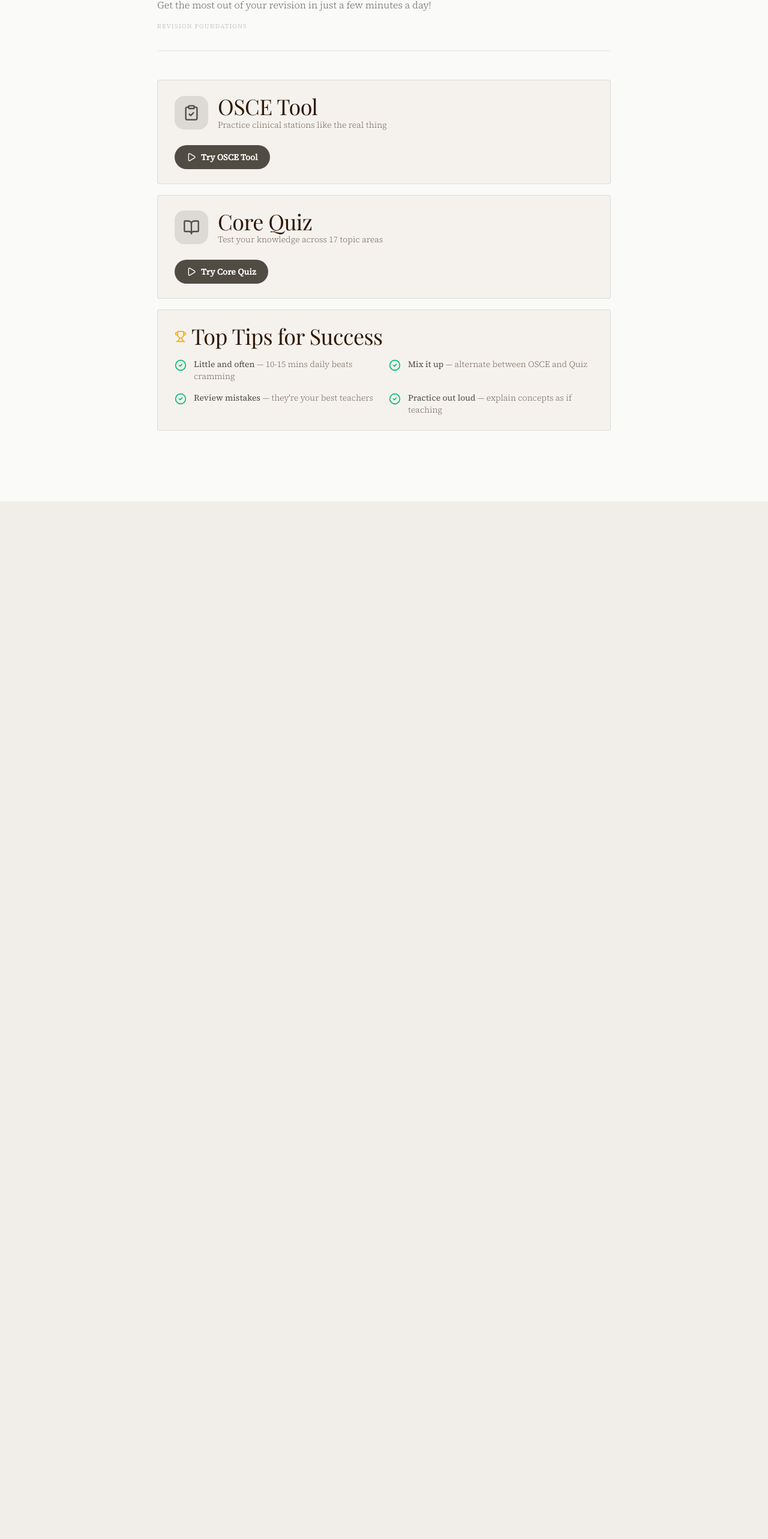
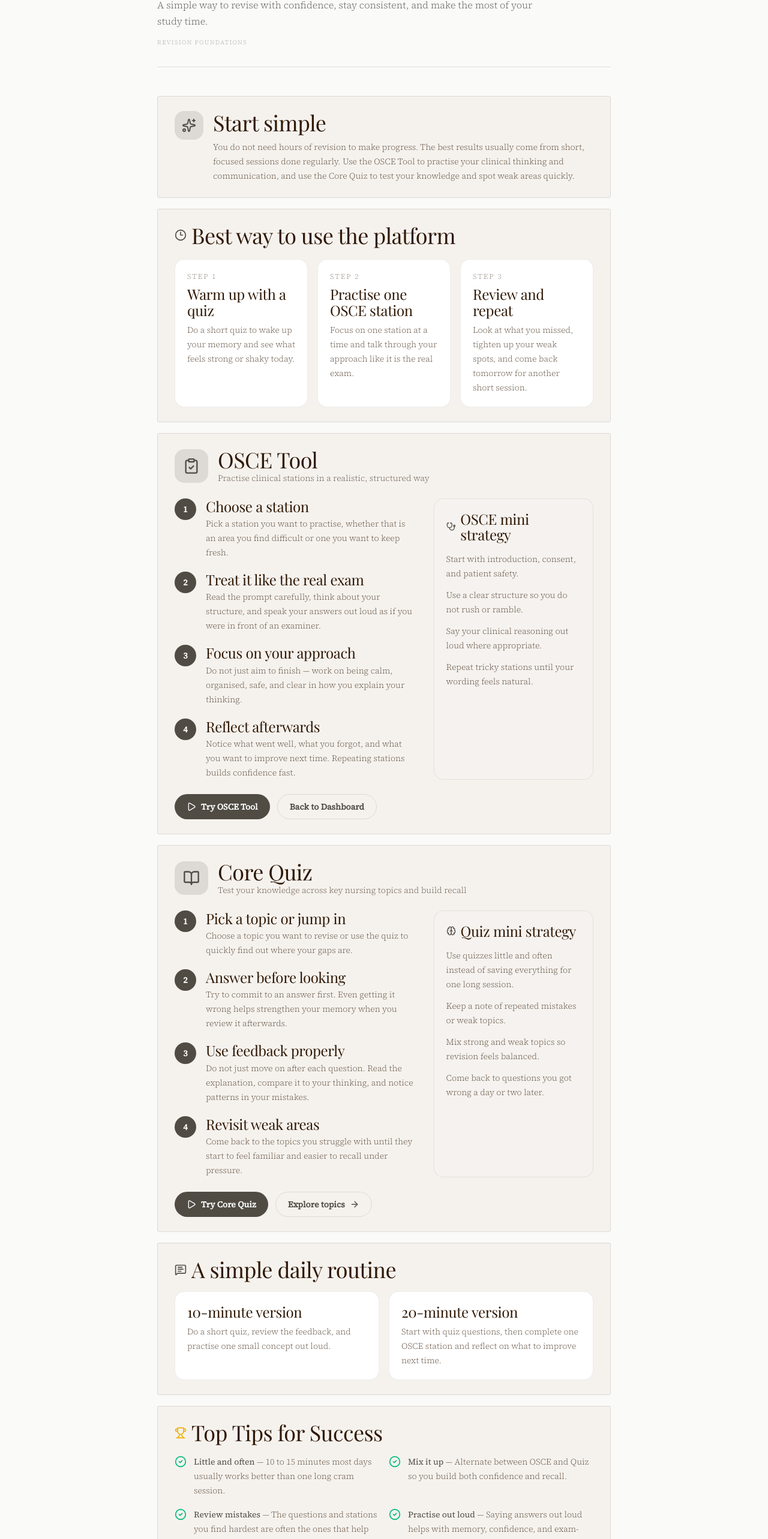
Before and after one commit to laurencaitlinemmerson-tech/revision-foundations-saas, a Next.js app: page /how-to-use in a window 1280 px wide. Shown: the part 219-2785 px from the top of the page at 60% size. Before the commit the page ends 1055 px from the top, so only its background shows below. Built offline with nearby package versions, Linux system fonts and the light colour scheme; no server answers; a web font is replaced by a local one.

Commit message:
Update page.tsx

```diff
--- a/src/app/how-to-use/page.tsx
+++ b/src/app/how-to-use/page.tsx
@@ -1,29 +1,182 @@
 import Link from 'next/link';
 import EditorialLayout from '@/components/EditorialLayout';
-import { ClipboardCheck, BookOpen, Play, CheckCircle2, ArrowRight, Trophy } from 'lucide-react';
+import {
+  ClipboardCheck,
+  BookOpen,
+  Play,
+  CheckCircle2,
+  ArrowRight,
+  Trophy,
+  Clock3,
+  Brain,
+  MessageSquareText,
+  Stethoscope,
+  Sparkles,
+} from 'lucide-react';
+
+function Step({
+  number,
+  title,
+  description,
+}: {
+  number: string;
+  title: string;
+  description: string;
+}) {
+  return (
+    <div className="flex items-start gap-4">
+      <div className="w-9 h-9 rounded-full bg-[var(--purple)] text-white flex items-center justify-center text-sm font-semibold flex-shrink-0">
+        {number}
+      </div>
+      <div>
+        <h3 className="text-[var(--plum)] font-semibold mb-1">{title}</h3>
+        <p className="text-sm text-[var(--plum-dark)]/75 leading-6">{description}</p>
+      </div>
+    </div>
+  );
+}
+
+function Tip({
+  title,
+  children,
+}: {
+  title: string;
+  children: React.ReactNode;
+}) {
+  return (
+    <div className="flex items-start gap-3">
+      <CheckCircle2 className="w-5 h-5 text-emerald-500 flex-shrink-0 mt-0.5" />
+      <p className="text-sm text-[var(--plum-dark)]/75 leading-6">
+        <strong className="text-[var(--plum)]">{title}</strong> — {children}
+      </p>
+    </div>
+  );
+}
 
 export default function HowToUsePage() {
   return (
     <EditorialLayout
       kicker="Quick Guide"
       title="How to Use Your Tools"
-      standfirst="Get the most out of your revision in just a few minutes a day!"
+      standfirst="A simple way to revise with confidence, stay consistent, and make the most of your study time."
       byline="Revision Foundations"
       backHref="/dashboard"
       backLabel="Back to Dashboard"
     >
+      <div className="space-y-8">
+        {/* Intro Card */}
+        <div className="ed-card bg-[var(--lilac-soft)]/35 border border-[var(--purple)]/10">
+          <div className="flex items-start gap-4">
+            <div className="w-12 h-12 rounded-2xl bg-[var(--purple)]/15 flex items-center justify-center flex-shrink-0">
+              <Sparkles className="w-6 h-6 text-[var(--purple)]" />
+            </div>
+            <div>
+              <h2 className="text-xl font-semibold text-[var(--plum)] mb-2">
+                Start simple
+              </h2>
+              <p className="text-sm text-[var(--plum-dark)]/75 leading-6 max-w-2xl">
+                You do not need hours of revision to make progress. The best results usually come
+                from short, focused sessions done regularly. Use the OSCE Tool to practise your
+                clinical thinking and communication, and use the Core Quiz to test your knowledge
+                and spot weak areas quickly.
+              </p>
+            </div>
+          </div>
+        </div>
+
+        {/* Best Way to Use */}
+        <div className="ed-card">
+          <h2 className="text-lg font-semibold text-[var(--plum)] mb-5 flex items-center gap-2">
+            <Clock3 className="w-5 h-5 text-[var(--purple)]" />
+            Best way to use the platform
+          </h2>
+
+          <div className="grid md:grid-cols-3 gap-4">
+            <div className="rounded-2xl border border-[var(--purple)]/10 bg-white p-5">
+              <p className="text-xs uppercase tracking-[0.16em] text-[var(--plum-dark)]/50 mb-2">
+                Step 1
+              </p>
+              <h3 className="font-semibold text-[var(--plum)] mb-2">Warm up with a quiz</h3>
+              <p className="text-sm text-[var(--plum-dark)]/75 leading-6">
+                Do a short quiz to wake up your memory and see what feels strong or shaky today.
+              </p>
+            </div>
+
+            <div className="rounded-2xl border border-[var(--purple)]/10 bg-white p-5">
+              <p className="text-xs uppercase tracking-[0.16em] text-[var(--plum-dark)]/50 mb-2">
+                Step 2
+              </p>
+              <h3 className="font-semibold text-[var(--plum)] mb-2">Practise one OSCE station</h3>
+              <p className="text-sm text-[var(--plum-dark)]/75 leading-6">
+                Focus on one station at a time and talk through your approach like it is the real exam.
+              </p>
+            </div>
+
+            <div className="rounded-2xl border border-[var(--purple)]/10 bg-white p-5">
+              <p className="text-xs uppercase tracking-[0.16em] text-[var(--plum-dark)]/50 mb-2">
+                Step 3
+              </p>
+              <h3 className="font-semibold text-[var(--plum)] mb-2">Review and repeat</h3>
+              <p className="text-sm text-[var(--plum-dark)]/75 leading-6">
+                Look at what you missed, tighten up your weak spots, and come back tomorrow for another short session.
+              </p>
+            </div>
+          </div>
+        </div>
+
         {/* OSCE Tool Guide */}
-      <div className="ed-card mb-8">
+        <div className="ed-card">
           <div className="flex items-center gap-4 mb-6">
             <div className="w-14 h-14 rounded-2xl bg-[var(--purple)]/15 flex items-center justify-center">
               <ClipboardCheck className="w-7 h-7 text-[var(--purple)]" />
             </div>
             <div>
               <h2 className="text-xl font-semibold text-[var(--plum)]">OSCE Tool</h2>
-            <p className="text-sm text-[var(--plum-dark)]/70">Practice clinical stations like the real thing</p>
+              <p className="text-sm text-[var(--plum-dark)]/70">
+                Practise clinical stations in a realistic, structured way
+              </p>
             </div>
           </div>
-        {/* ...existing OSCE steps... */}
+
+          <div className="grid lg:grid-cols-[1.2fr_0.8fr] gap-8">
+            <div className="space-y-5">
+              <Step
+                number="1"
+                title="Choose a station"
+                description="Pick a station you want to practise, whether that is an area you find difficult or one you want to keep fresh."
+              />
+              <Step
+                number="2"
+                title="Treat it like the real exam"
+                description="Read the prompt carefully, think about your structure, and speak your answers out loud as if you were in front of an examiner."
+              />
+              <Step
+                number="3"
+                title="Focus on your approach"
+                description="Do not just aim to finish — work on being calm, organised, safe, and clear in how you explain your thinking."
+              />
+              <Step
+                number="4"
+                title="Reflect afterwards"
+                description="Notice what went well, what you forgot, and what you want to improve next time. Repeating stations builds confidence fast."
+              />
+            </div>
+
+            <div className="rounded-2xl bg-[var(--lilac-soft)]/35 border border-[var(--purple)]/10 p-5">
+              <h3 className="font-semibold text-[var(--plum)] mb-4 flex items-center gap-2">
+                <Stethoscope className="w-4 h-4 text-[var(--purple)]" />
+                OSCE mini strategy
+              </h3>
+              <ul className="space-y-3 text-sm text-[var(--plum-dark)]/75 leading-6">
+                <li>Start with introduction, consent, and patient safety.</li>
+                <li>Use a clear structure so you do not rush or ramble.</li>
+                <li>Say your clinical reasoning out loud where appropriate.</li>
+                <li>Repeat tricky stations until your wording feels natural.</li>
+              </ul>
+            </div>
+          </div>
+
+          <div className="mt-6 flex flex-wrap gap-3">
             <Link
               href="/osce"
               className="inline-flex items-center gap-2 bg-[var(--purple)] text-white px-5 py-2.5 rounded-full font-semibold text-sm hover:bg-[var(--plum)] transition-all"
@@ -31,19 +184,69 @@ export default function HowToUsePage() {
               <Play className="w-4 h-4" />
               Try OSCE Tool
             </Link>
+
+            <Link
+              href="/dashboard"
+              className="inline-flex items-center gap-2 px-5 py-2.5 rounded-full border border-[var(--purple)]/15 text-[var(--plum)] font-semibold text-sm hover:bg-[var(--lilac-soft)]/40 transition-all"
+            >
+              Back to Dashboard
+            </Link>
           </div>
+        </div>
+
         {/* Quiz Tool Guide */}
-      <div className="ed-card mb-8">
+        <div className="ed-card">
           <div className="flex items-center gap-4 mb-6">
             <div className="w-14 h-14 rounded-2xl bg-[var(--purple)]/15 flex items-center justify-center">
               <BookOpen className="w-7 h-7 text-[var(--purple)]" />
             </div>
             <div>
               <h2 className="text-xl font-semibold text-[var(--plum)]">Core Quiz</h2>
-            <p className="text-sm text-[var(--plum-dark)]/70">Test your knowledge across 17 topic areas</p>
+              <p className="text-sm text-[var(--plum-dark)]/70">
+                Test your knowledge across key nursing topics and build recall
+              </p>
             </div>
           </div>
-        {/* ...existing Quiz steps... */}
+
+          <div className="grid lg:grid-cols-[1.2fr_0.8fr] gap-8">
+            <div className="space-y-5">
+              <Step
+                number="1"
+                title="Pick a topic or jump in"
+                description="Choose a topic you want to revise or use the quiz to quickly find out where your gaps are."
+              />
+              <Step
+                number="2"
+                title="Answer before looking"
+                description="Try to commit to an answer first. Even getting it wrong helps strengthen your memory when you review it afterwards."
+              />
+              <Step
+                number="3"
+                title="Use feedback properly"
+                description="Do not just move on after each question. Read the explanation, compare it to your thinking, and notice patterns in your mistakes."
+              />
+              <Step
+                number="4"
+                title="Revisit weak areas"
+                description="Come back to the topics you struggle with until they start to feel familiar and easier to recall under pressure."
+              />
+            </div>
+
+            <div className="rounded-2xl bg-[var(--lilac-soft)]/35 border border-[var(--purple)]/10 p-5">
+              <h3 className="font-semibold text-[var(--plum)] mb-4 flex items-center gap-2">
+                <Brain className="w-4 h-4 text-[var(--purple)]" />
+                Quiz mini strategy
+              </h3>
+              <ul className="space-y-3 text-sm text-[var(--plum-dark)]/75 leading-6">
+                <li>Use quizzes little and often instead of saving everything for one long session.</li>
+                <li>Keep a note of repeated mistakes or weak topics.</li>
+                <li>Mix strong and weak topics so revision feels balanced.</li>
+                <li>Come back to questions you got wrong a day or two later.</li>
+              </ul>
+            </div>
+          </div>
+
+          <div className="mt-6 flex flex-wrap gap-3">
             <Link
               href="/quiz"
               className="inline-flex items-center gap-2 bg-[var(--purple)] text-white px-5 py-2.5 rounded-full font-semibold text-sm hover:bg-[var(--plum)] transition-all"
@@ -51,37 +254,64 @@ export default function HowToUsePage() {
               <Play className="w-4 h-4" />
               Try Core Quiz
             </Link>
+
+            <Link
+              href="/quiz"
+              className="inline-flex items-center gap-2 px-5 py-2.5 rounded-full border border-[var(--purple)]/15 text-[var(--plum)] font-semibold text-sm hover:bg-[var(--lilac-soft)]/40 transition-all"
+            >
+              Explore topics
+              <ArrowRight className="w-4 h-4" />
+            </Link>
           </div>
+        </div>
+
+        {/* Study routine */}
+        <div className="ed-card">
+          <h2 className="text-lg font-semibold text-[var(--plum)] mb-4 flex items-center gap-2">
+            <MessageSquareText className="w-5 h-5 text-[var(--purple)]" />
+            A simple daily routine
+          </h2>
+
+          <div className="grid md:grid-cols-2 gap-4">
+            <div className="rounded-2xl border border-[var(--purple)]/10 p-5 bg-white">
+              <h3 className="font-semibold text-[var(--plum)] mb-2">10-minute version</h3>
+              <p className="text-sm text-[var(--plum-dark)]/75 leading-6">
+                Do a short quiz, review the feedback, and practise one small concept out loud.
+              </p>
+            </div>
+
+            <div className="rounded-2xl border border-[var(--purple)]/10 p-5 bg-white">
+              <h3 className="font-semibold text-[var(--plum)] mb-2">20-minute version</h3>
+              <p className="text-sm text-[var(--plum-dark)]/75 leading-6">
+                Start with quiz questions, then complete one OSCE station and reflect on what to improve next time.
+              </p>
+            </div>
+          </div>
+        </div>
+
         {/* Tips Section */}
         <div className="ed-card bg-[var(--lilac-soft)]/50">
           <h2 className="text-lg font-semibold text-[var(--plum)] mb-4 flex items-center gap-2">
             <Trophy className="w-5 h-5 text-yellow-500" />
             Top Tips for Success
           </h2>
+
           <div className="grid md:grid-cols-2 gap-4">
-          <div className="flex items-start gap-3">
-            <CheckCircle2 className="w-5 h-5 text-emerald-500 flex-shrink-0 mt-0.5" />
-            <p className="text-sm text-[var(--plum-dark)]/70">
-              <strong className="text-[var(--plum)]">Little and often</strong> — 10-15 mins daily beats cramming
-            </p>
-          </div>
-          <div className="flex items-start gap-3">
-            <CheckCircle2 className="w-5 h-5 text-emerald-500 flex-shrink-0 mt-0.5" />
-            <p className="text-sm text-[var(--plum-dark)]/70">
-              <strong className="text-[var(--plum)]">Mix it up</strong> — alternate between OSCE and Quiz
-            </p>
-          </div>
-          <div className="flex items-start gap-3">
-            <CheckCircle2 className="w-5 h-5 text-emerald-500 flex-shrink-0 mt-0.5" />
-            <p className="text-sm text-[var(--plum-dark)]/70">
-              <strong className="text-[var(--plum)]">Review mistakes</strong> — they&apos;re your best teachers
-            </p>
-          </div>
-          <div className="flex items-start gap-3">
-            <CheckCircle2 className="w-5 h-5 text-emerald-500 flex-shrink-0 mt-0.5" />
-            <p className="text-sm text-[var(--plum-dark)]/70">
-              <strong className="text-[var(--plum)]">Practice out loud</strong> — explain concepts as if teaching
-            </p>
+            <Tip title="Little and often">
+              10 to 15 minutes most days usually works better than one long cram session.
+            </Tip>
+
+            <Tip title="Mix it up">
+              Alternate between OSCE and Quiz so you build both confidence and recall.
+            </Tip>
+
+            <Tip title="Review mistakes">
+              The questions and stations you find hardest are often the ones that help you improve the most.
+            </Tip>
+
+            <Tip title="Practise out loud">
+              Saying answers out loud helps with memory, confidence, and exam-style communication.
+            </Tip>
           </div>
         </div>
       </div>
```
Lines whose indentation alone changed are shown as unchanged.
